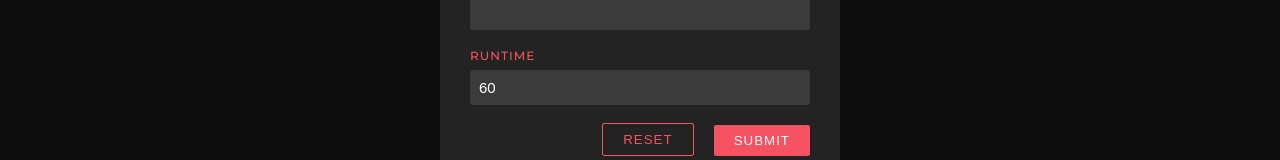
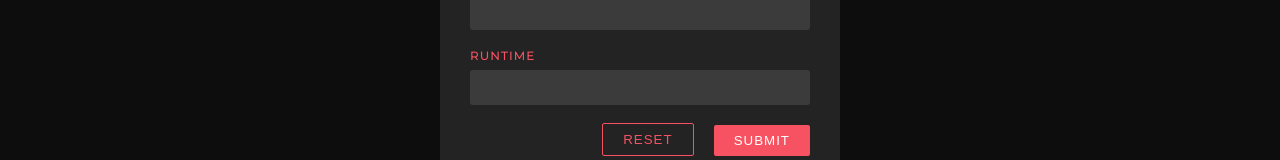
Before and after one commit to EvaMalinina/tv-shows, a React app: page / in a window 1280 px wide. Both pictures are taken after typing "Sample" into the empty fields and a click on the button "+ ADD MOVIE". Shown: the part 476-636 px from the top of the page. Built offline with nearby package versions, Linux system fonts and the light colour scheme; no server answers.

Commit message:
Form pre-populate draft

```diff
--- a/src/components/filmPopups/FilmForm.tsx
+++ b/src/components/filmPopups/FilmForm.tsx
@@ -100,26 +100,8 @@ const FilmPopup = ({labels, type}: IPopupProps) => {
     }
   }
 
-  useEffect(() => {
-    movieData.name && editPopupVisible ?
-    setNewMovieData({
-      ...newMovieData,
-      title: movieData.name,
-      startDate: movieData.year,
-      movieUrl: movieData.img,
-      genre: movieData.genre,
-      overview: movieData.overview,
-      runtime: movieData.runtime
-    })
-      : null;
-
-    if (!editPopupVisible) {
-      setNewMovieData(initialEmptyMovieData);
-    }
-  },[editPopupVisible])
-
   const formik = useFormik({
-    initialValues: newMovieData,
+    initialValues: {},
     validationSchema: formSchema,
     onSubmit: !editPopupVisible ?
         (values) => sendFilmData(values)
@@ -128,8 +110,23 @@ const FilmPopup = ({labels, type}: IPopupProps) => {
   });
 
   useEffect(() => {
-    console.log(newMovieData)
-  }, [newMovieData])
+    if(movieData.name && editPopupVisible){
+      const initialValues = {
+          ...newMovieData,
+          title: movieData.name,
+          startDate: movieData.year,
+          movieUrl: movieData.img,
+          genre: movieData.genre,
+          overview: movieData.overview,
+          runtime: movieData.runtime
+        }
+      setNewMovieData(initialValues)
+      Object.assign(formik.initialValues, initialValues)
+    }
+
+  },[editPopupVisible])
+
+
 
   const AlertComponent = () => <Alert text={notification.alertText} type={notification.alertType}/>;
 
--- a/src/components/ui/Logo/Logo.tsx
+++ b/src/components/ui/Logo/Logo.tsx
@@ -1,5 +1,5 @@
 import React from "react";
-import { LogoStyled } from "./logo.styled";
+import { LogoStyled } from "./Logo.styled";
 
 const Logo = () => {
   return (
```
Also changed, not shown: 2 other files (tests, documents, lock files or other folders).
